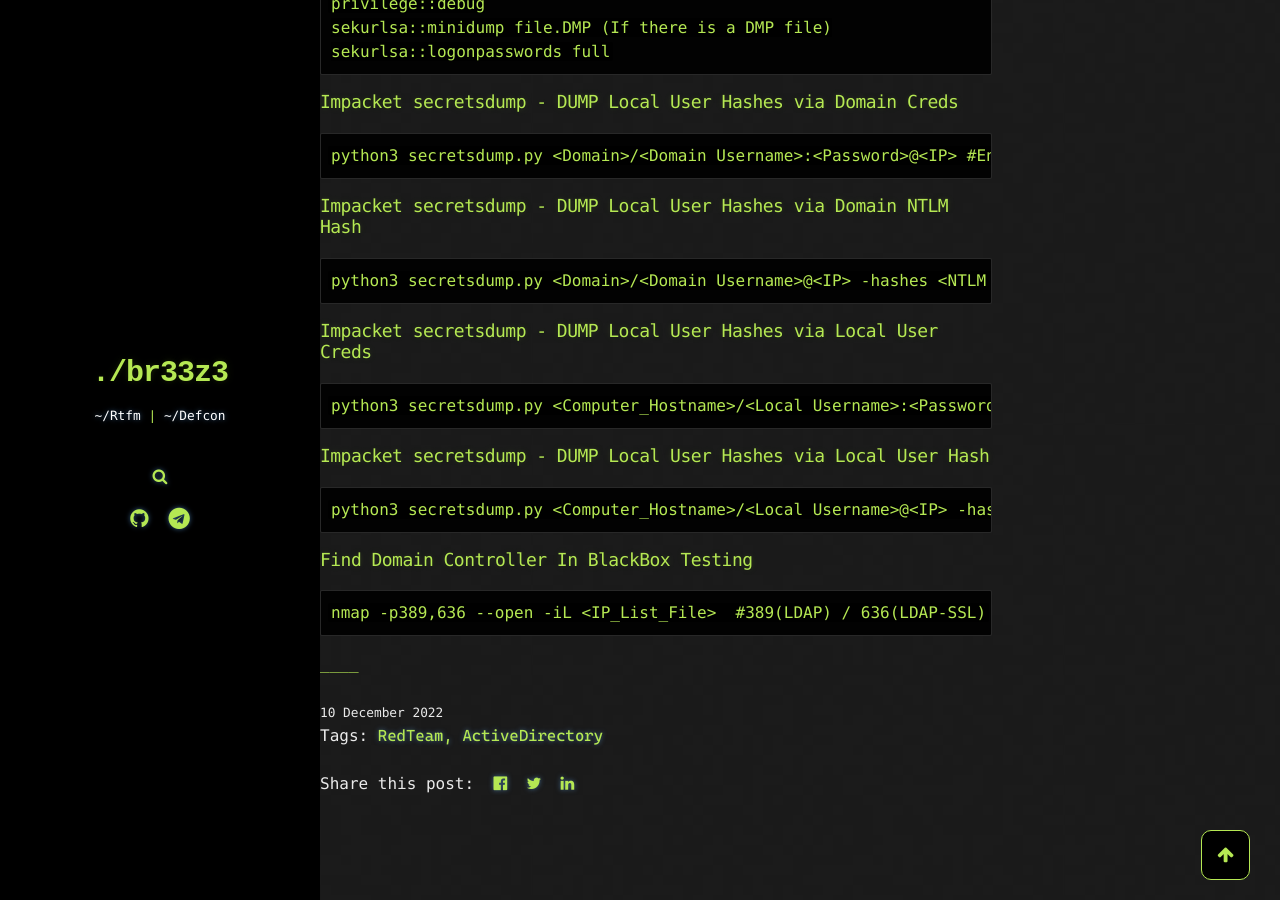
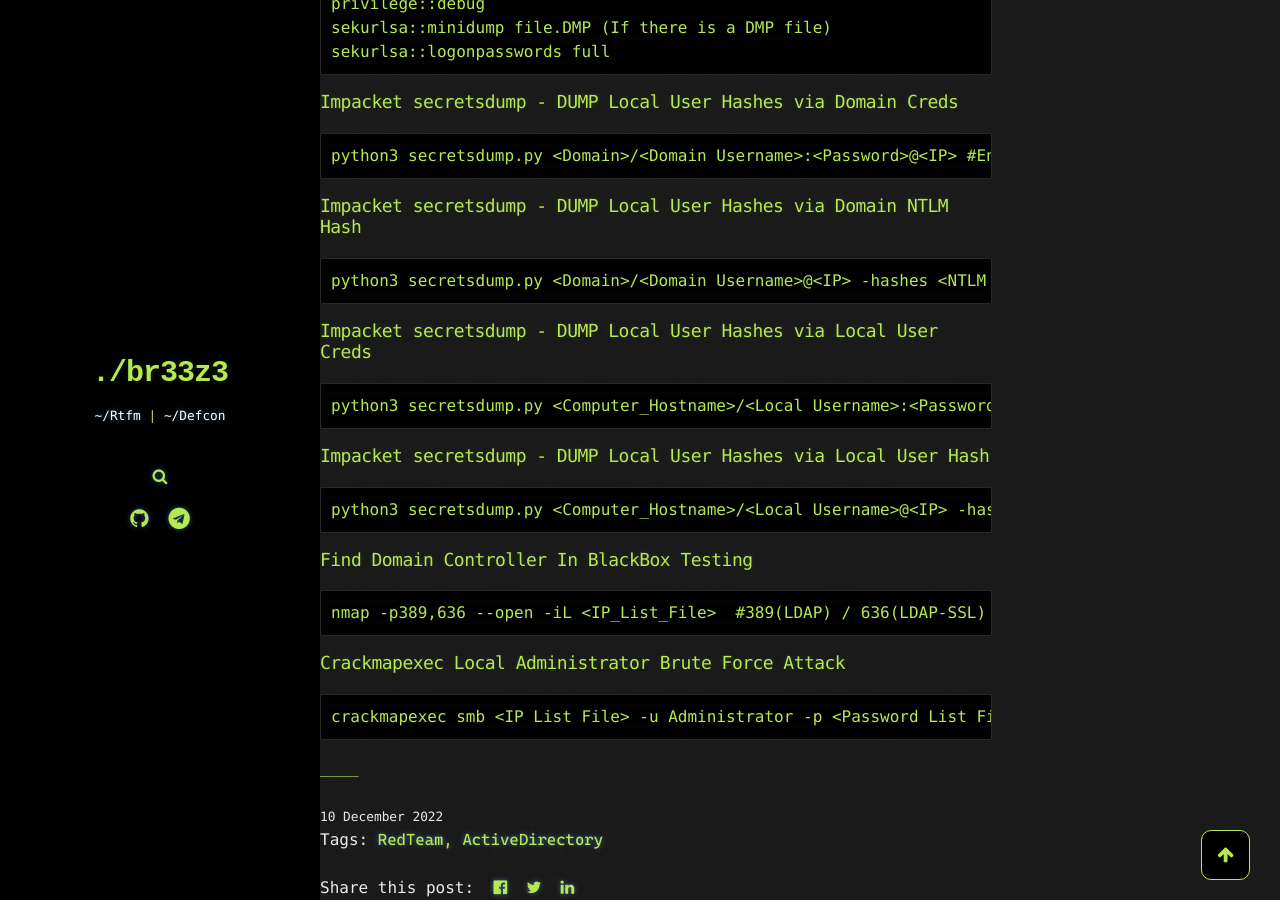
Before and after one commit to br33z3/br33z3.github.io, a Jekyll site: the page built from _pages/rtfm.md, in a window 1280 px wide and 900 px high, scrolled down 640 px. Built offline with Jekyll 4.4.1, drawn with Linux system fonts in a browser that asks for light colours; comment, search, counter and statistics services are not loaded.

Commit message:
Update rtfm.md

```diff
--- a/_pages/rtfm.md
+++ b/_pages/rtfm.md
@@ -50,3 +50,7 @@ date: 2022-12-10
 ### Find Domain Controller In BlackBox Testing
 
     nmap -p389,636 --open -iL <IP_List_File>  #389(LDAP) / 636(LDAP-SSL)
+
+### Crackmapexec Local Administrator Brute Force Attack
+
+    crackmapexec smb <IP List File> -u Administrator -p <Password List File> -d .
```
